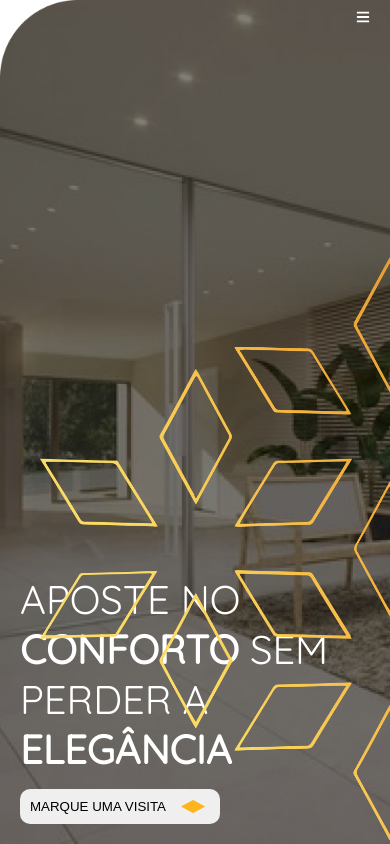
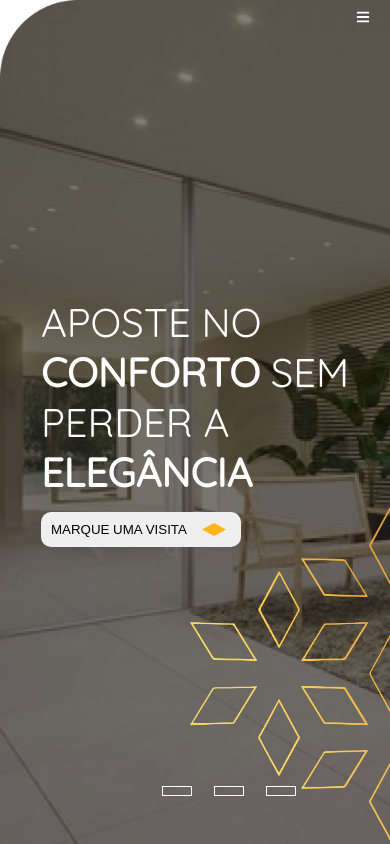
Before and after one commit to Myst1-Dev1/teste-vaga-frontend-est-gio-internit, a React (Vite) app: page / in a window 390 px wide. Shown: the top 844 px of the page. Built offline with nearby package versions, Linux system fonts and the light colour scheme.

Commit message:
carousel has been added

```diff
--- a/src/components/Banner/index.tsx
+++ b/src/components/Banner/index.tsx
@@ -2,10 +2,22 @@ import './styles.scss';
 
 import yellowFrame from '../../assets/images/yellowFrame.png';
 import carouselFrame from '../../assets/images/carouselFrame.png'
+import { useState } from 'react';
 
 export function Banner() {
+    const [carouselItemOne, setCarouselItemOne] = useState(false);
+    const [carouselItemTwo, setCarouselItemTwo] = useState(false);
+    const [carouselItemThree, setCarouselItemThree] = useState(false);
+
+    function handleCarouselChange(carouselItem:number) {
+        setCarouselItemOne(carouselItem === 1)
+        setCarouselItemTwo(carouselItem === 2)
+        setCarouselItemThree(carouselItem === 3)
+    }
+
     return (
-        <div className='banner' id='home'>
+        <div className='slidershow'>
+            <div className={`banner ${carouselItemOne ? 'active' : ''}`} id='home'>
                 <div className='container'>
                     <div className='bannerSubtitles'>
                         <h2>APOSTE NO <br /> <span>CONFORTO</span> SEM <br /> PERDER A <br /> <span>ELEGÂNCIA</span></h2>
@@ -19,5 +31,40 @@ export function Banner() {
                     </div>
                 </div>
             </div>
+            <div className={`banner2 ${carouselItemTwo ? 'active2' : ''}`}  id='home'>
+                <div className='container'>
+                    <div className='bannerSubtitles'>
+                        <h2><span>LAZER</span> À UM PASSO</h2>
+                        <button>
+                            MARQUE UMA VISITA
+                            <img src={yellowFrame} alt="frame amarelo" />
+                        </button>
+                    </div>
+                    <div className='imgContainer'>
+                        <img src={carouselFrame} alt="frame do carousel" />
+                    </div>
+                </div>
+            </div>
+            <div className={`banner3 ${carouselItemThree ? 'active3' : ''}`}  id='home'>
+                <div className='container'>
+                    <div className='bannerSubtitles'>
+                        <h2>CRIE MEMORIAS <br /> COM <span>AMIGOS</span> <br /> E <span>FAMILIA</span></h2>
+                        <button>
+                            MARQUE UMA VISITA
+                            <img src={yellowFrame} alt="frame amarelo" />
+                        </button>
+                    </div>
+                    <div className='imgContainer'>
+                        <img src={carouselFrame} alt="frame do carousel" />
+                    </div>
+                </div>
+            </div>
+
+            <div className='carouselButtons'>
+                <div className='button' onClick={() => handleCarouselChange(1)}></div>
+                <div className='button' onClick={() => handleCarouselChange(2)}></div>
+                <div className='button' onClick={() => handleCarouselChange(3)}></div>
+            </div>
+        </div>
     )
 }
--- a/src/components/Banner/styles.scss
+++ b/src/components/Banner/styles.scss
@@ -1,6 +1,34 @@
+.slidershow {
+    width: 100%;
+    min-height: 100vh;
+    overflow-x: hidden;
+    position: relative;
+
     .banner {
+        background: url('../../assets/images/carouselItem1.png');
+    }
+
+    .banner2, .banner3 {
+        position: absolute;
+        top: 0;
+        right: -100%;
+        transition: 0.3s;
+    }
+
+    .banner2 {
+        background: url('../../assets/images/carouselItem2.png');
+    }
+
+    .banner3 {
+        background: url('../../assets/images/carouselItem3.png');
+   }
+
+    .active, .active2, .active3 {
+        right: 0;
+    }
+
+    .banner, .banner2, .banner3 {
         flex: 1;
-    background: url('../../assets/images/carouselItem1.png');
         background-size: cover;
         width: 100%;
         min-height: 100vh;
@@ -8,7 +36,6 @@
         display: flex;
         justify-content: start;
         align-items: end;
-    position: relative;
 
         .container {
 
@@ -59,3 +86,46 @@
             }
         }
     }
+
+    .carouselButtons {
+        position: absolute;
+        bottom: 5%;
+        left: 40%;
+        display: flex;
+        gap: 10px;
+
+        .button {
+            width: 30px;
+            height: 10px;
+            border:1px solid #fff;
+            margin: 6px;
+            cursor: pointer;
+            transition: 0.4s;
+
+            &:hover {
+                background-color: #FFB41D;
+                border: none;
+            }
+        }
+    }
+}
+
+@media(max-width:430px) {
+    .slidershow{
+
+        .banner, .banner2, .banner3 {
+            justify-content: center;
+            align-items: center;
+            .container {
+                .imgContainer{
+                    width: 200px;
+                }
+            }
+        }
+    }
+
+    .carouselButtons {
+        left: 100px;
+        bottom: 50px;
+    }
+}
--- a/src/components/Enterprise/index.tsx
+++ b/src/components/Enterprise/index.tsx
@@ -1,14 +1,20 @@
 import './styles.scss';
+
+import { useState } from 'react';
 
 import arrow1 from '../../assets/images/arrow1.png';
 import enterpriseImage1 from '../../assets/images/enterpriseImage1.png';
+import enterpriseImage2 from '../../assets/images/enterpriseImage2.png';
 import enterpriseImage3 from '../../assets/images/enterpriseImage3.png';
 import enterpriseImage4 from '../../assets/images/enterpriseImage4.png';
 import enterpriseImage5 from '../../assets/images/enterpriseImage5.png';
+import enterpriseImage6 from '../../assets/images/enterpriseImage6.png';
 import yellowLine from '../../assets/images/yellow line.png'
 import yellowFrame from '../../assets/images/yellowFrame.png';
 
 export function Enterprise() {
+    const [enterPriseImage, setEnterPriseImage] = useState(enterpriseImage1);
+
     return (
         <div className='enterprise' id='enterprise'>
             <div className='enterpriseSubtitles'>
@@ -23,7 +29,7 @@ export function Enterprise() {
                     duis. Amet massa, sit rhoncus leo laoreet habitant. Aliquam nullam risus duis curabitur.
                 </p>
                 <div className='imgContainer'>
-                    <img src={enterpriseImage3} alt="segunda imagem do emprendedor" />
+                    <img onClick={() => setEnterPriseImage(enterPriseImage === enterpriseImage2 ? enterpriseImage1 : enterpriseImage2)} src={enterPriseImage === enterpriseImage2 ? enterpriseImage6 : enterpriseImage3} alt="segunda imagem do emprendedor" />
                     <img src={enterpriseImage4} alt="terceira imagem do emprendedor" />
                     <img src={enterpriseImage5} alt="quinta imagem do emprendedor" />
                 </div>
@@ -36,15 +42,15 @@ export function Enterprise() {
                 </div>
             </div>
             <div>
-                <img src={enterpriseImage1} alt="primeira imagem do emprendedor" />
+                <img src={enterPriseImage} alt="primeira imagem do emprendedor" />
             </div>
 
             <div className='diamondArrow'>
-                    <div className='diamondImage'>
-                        <img src={yellowFrame} alt="frame amarelo" />
-                    </div>
-                    <img src={yellowLine} alt="linha amarela" />
+                <div className='diamondImage'>
+                    <img src={yellowFrame} alt="frame amarelo" />
                 </div>
+                <img src={yellowLine} alt="linha amarela" />
+            </div>
         </div>
     )
 }
--- a/src/components/Enterprise/styles.scss
+++ b/src/components/Enterprise/styles.scss
@@ -87,7 +87,6 @@
     .enterprise {
         margin: auto;
         padding: 0 10px;
-        //justify-content: center;
 
         .arrowSubtitle {
             width: 250px;
--- a/src/components/Localization/styles.scss
+++ b/src/components/Localization/styles.scss
@@ -9,6 +9,7 @@
     flex-direction: column;
 
     .localizationSubtitles {
+        margin-top: 20px;
         h2 {
             font-weight: bold;
         }
--- a/src/components/Plaints/index.tsx
+++ b/src/components/Plaints/index.tsx
@@ -1,16 +1,22 @@
 import './styles.scss';
 
 import threeRooms from '../../assets/images/threeRooms.png';
+import twoRooms from '../../assets/images/twoRooms.png';
+import roof from '../../assets/images/roof.png';
+
 import yellowFrame from '../../assets/images/yellowFrame.png';
 import yellowLine from '../../assets/images/yellow line.png'
 import plantsFrame from '../../assets/images/plantsFrame.png';
 import searchIcon from '../../assets/images/searchIcon.png';
+import { useState } from 'react';
 
 export function Plaints() {
+    const [plaintImage, setPlaintImage] = useState(threeRooms);
+
     return (
         <div className='plaints' id='plaints'>
             <div className='imgContainer'>
-                <img src={threeRooms} alt="imagem da planta de três quartos" />
+                <img src={plaintImage} alt="imagem da planta de três quartos" />
             </div>
             <div className='searchBox'>
                 <img src={searchIcon} alt="icone para ampliar a imagem da planta" />
@@ -27,13 +33,13 @@ export function Plaints() {
                 </div>
 
                 <div className='roomsContainer'>
-                    <div className='roomBox active'>
+                    <div onClick={() => setPlaintImage(threeRooms)} className={`roomBox ${plaintImage === threeRooms ? 'active' : 'disabled'}`}>
                         <h3>3 QUARTOS</h3>
                     </div>
-                    <div className='roomBox disabled'>
+                    <div onClick={() => setPlaintImage(twoRooms)} className={`roomBox ${plaintImage === twoRooms ? 'active' : 'disabled'}`}>
                         <h3>2 QUARTOS</h3>
                     </div>
-                    <div className='roomBox disabled'>
+                    <div onClick={() => setPlaintImage(roof)} className={`roomBox ${plaintImage === roof ? 'active' : 'disabled'}`}>
                         <h3>COBERTURA</h3>
                     </div>
                 </div>
--- a/src/components/Plaints/styles.scss
+++ b/src/components/Plaints/styles.scss
@@ -85,6 +85,7 @@
     .plaints {
         flex-direction: column;
         margin-top: 20px;
+        padding: 0 10px;
 
         .imgContainer {
             img {
@@ -103,7 +104,10 @@
         }
 
         .plaintsSubtitles {
-            padding: 0 20px;
+            display: flex;
+            flex-direction: column;
+            justify-content: center;
+            align-items: center;
             .lineBox{
                 .yellowFrameImage {
                     img {
@@ -115,6 +119,10 @@
 
         .plantsFrame {
             bottom: -500px;
+
+            img {
+                width: 200px;
+            }
         }
     }
 }
```
Also changed, not shown: src/assets/images/enterpriseImage6.png (added). Lines whose indentation alone changed are shown as unchanged.
